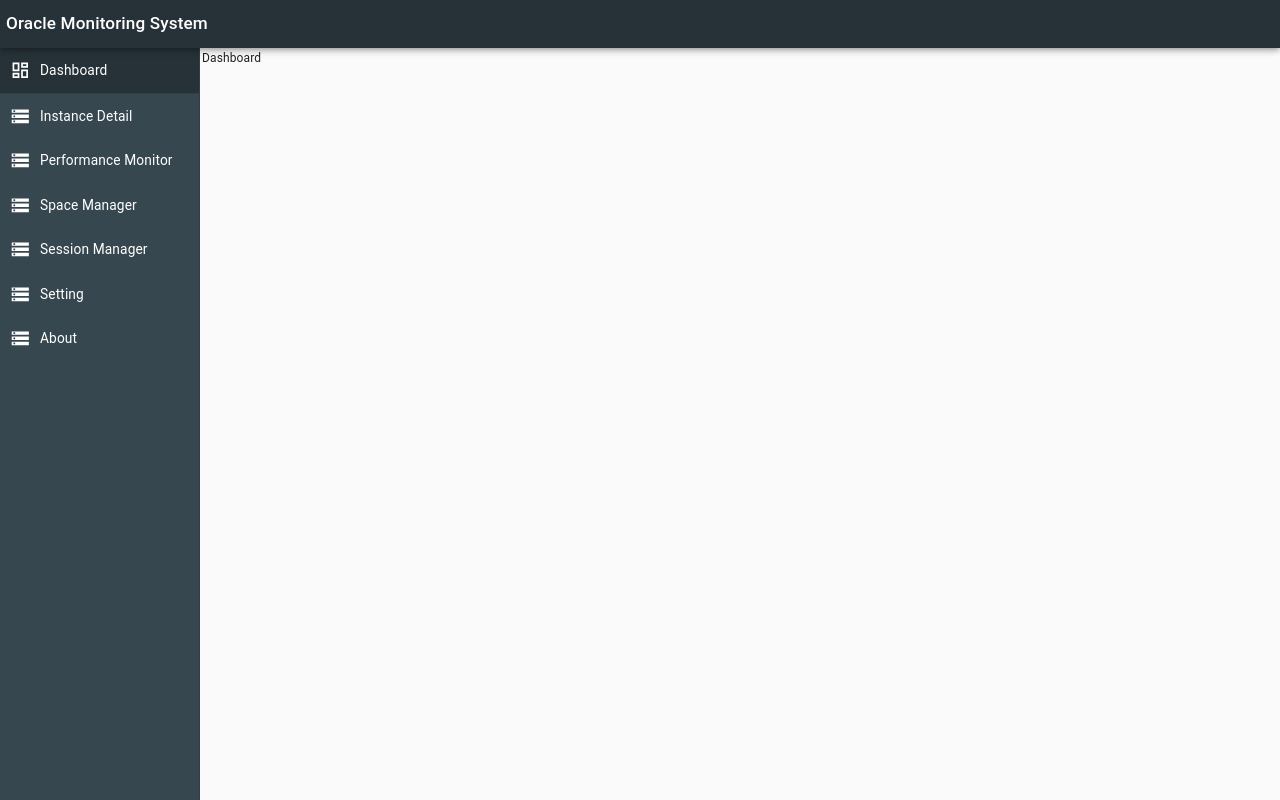
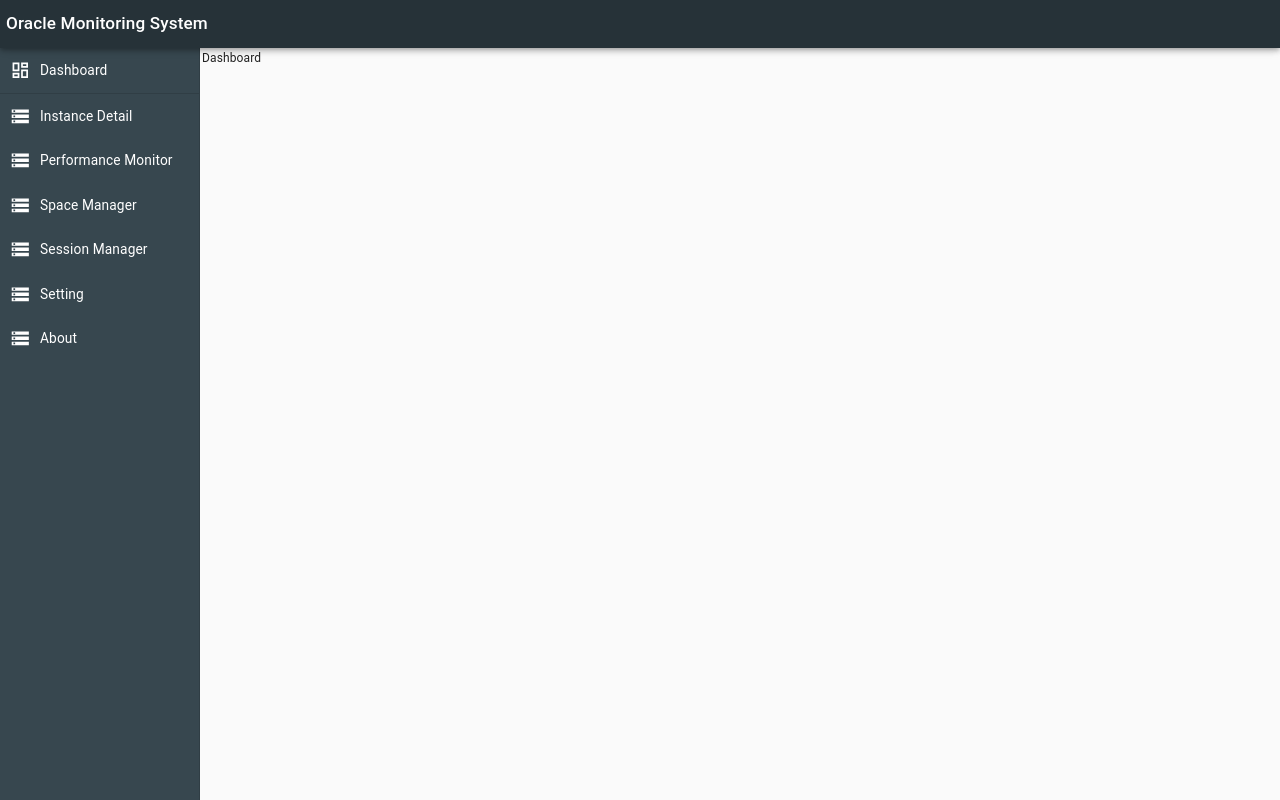
Before and after one commit to xueyublue/oms-mui, a React (Create React App) app: page / in a window 1280 px wide. Built offline with nearby package versions, Linux system fonts and the light colour scheme.

Commit message:
implemented redux for side navigation bar-completed

```diff
--- a/src/components/Sidenav.jsx
+++ b/src/components/Sidenav.jsx
@@ -1,5 +1,6 @@
 import React from "react";
 import { Link } from "react-router-dom";
+import { useDispatch, useSelector } from "react-redux";
 
 import Toolbar from "@material-ui/core/Toolbar";
 import { withStyles, makeStyles } from "@material-ui/core/styles";
@@ -10,7 +11,9 @@ import ListItemText from "@material-ui/core/ListItemText";
 import Drawer from "@material-ui/core/Drawer";
 import InfoIcon from "@material-ui/icons/Info";
 import { DashboardOutlined, StorageOutlined } from "@material-ui/icons";
+
 import theme from ".././theme";
+import { sidenavSelected } from "../store/ui/sidenav";
 
 const drawerWidth = 200;
 const useStyles = makeStyles((theme) => ({
@@ -95,10 +98,11 @@ const Sidenav = () => {
   ];
 
   const classes = useStyles();
-  const [selectedMenuIndex, setSelectedMenuIndex] = React.useState(1);
+  const selectedMenuIndex = useSelector((state) => state.ui.sidenav.index);
+  const dispatch = useDispatch();
 
   const handleListItemClick = (event, index) => {
-    setSelectedMenuIndex(index);
+    dispatch(sidenavSelected({ index: index }));
   };
 
   return (
```
